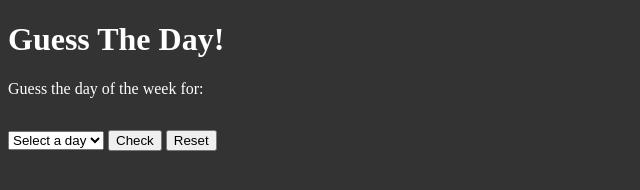
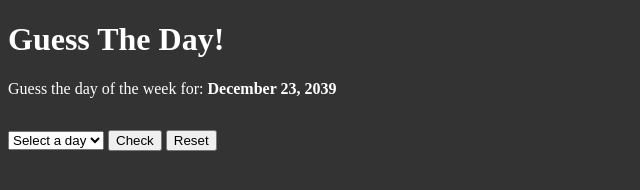
Before and after one commit to pranshuteotia/doomsday-calendar, a plain HTML site: page index.html in a window 1280 px wide. Shown: the whole page, without its empty margins (0-640 px from the left). Drawn offline with Linux system fonts and the light colour scheme.

Commit message:
Add defer attribute to script tag

```diff
--- a/index.html
+++ b/index.html
@@ -4,7 +4,7 @@
   <meta charset="UTF-8">
   <title>Guess the day challenge!</title>
   <link rel="stylesheet" href="main.css" />
-  <script src="app.js" type="text/javascript"></script>
+  <script defer src="app.js" type="text/javascript"></script>
 </head>
 <body>
   <div class="container">
```
